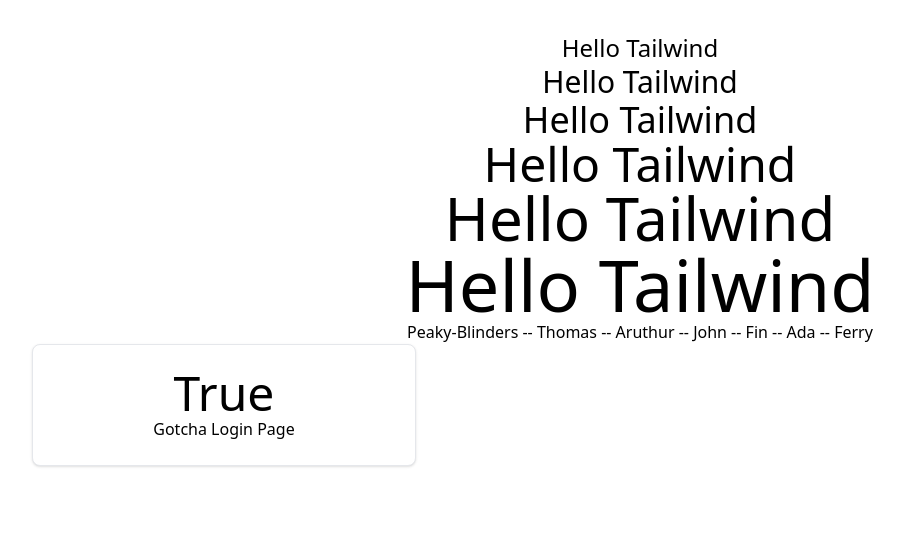
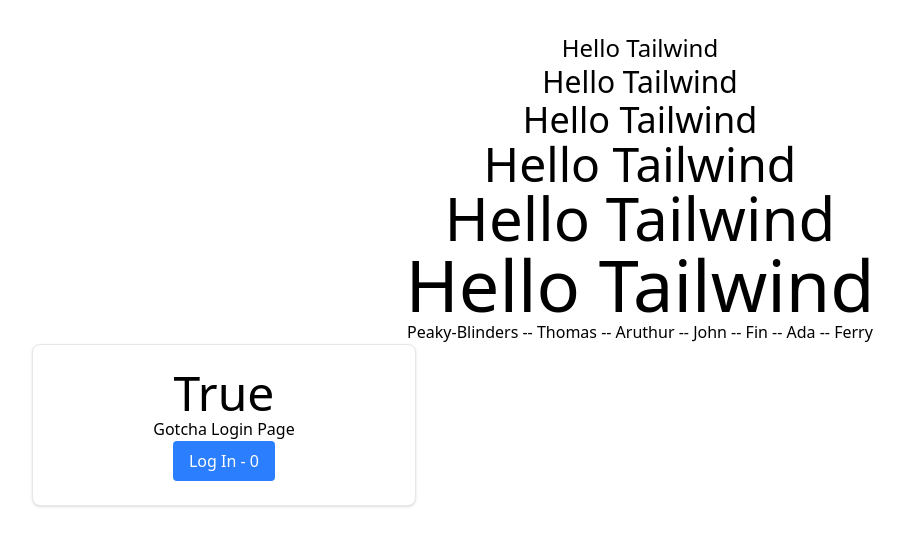
Before and after one commit to Hari-Learn/React-TW, a React (Vite) app: page / in a window 1280 px wide. Shown: the top 546 px of the page, without its empty margins (0-904 px from the left). Built offline with nearby package versions, Linux system fonts and the light colour scheme.

Commit message:
Inital useState defined with btn

```diff
--- a/src/comp/Login.jsx
+++ b/src/comp/Login.jsx
@@ -1,7 +1,15 @@
+import { useState } from "react"
+
 const LogIn = () =>{
+    const [count,setCount] = useState(0);
     return (
         <>
         <div>Gotcha  Login Page</div>
+        <button
+         onClick={()=>setCount(count+1)}
+         className="px-4 py-2 bg-blue-500 text-white rounded hover:bg-blue-600">
+            Log In - {count}
+        </button>
         </>
     )
 }
```
